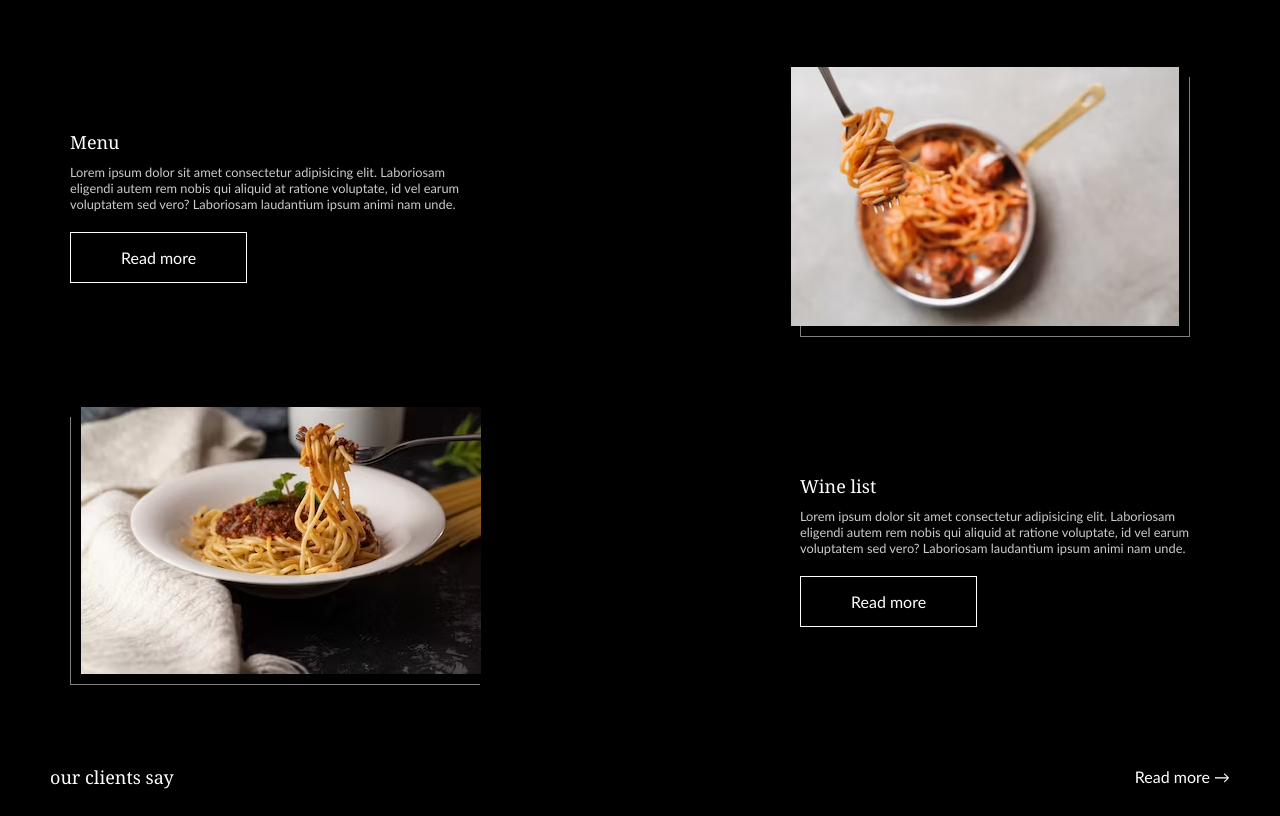
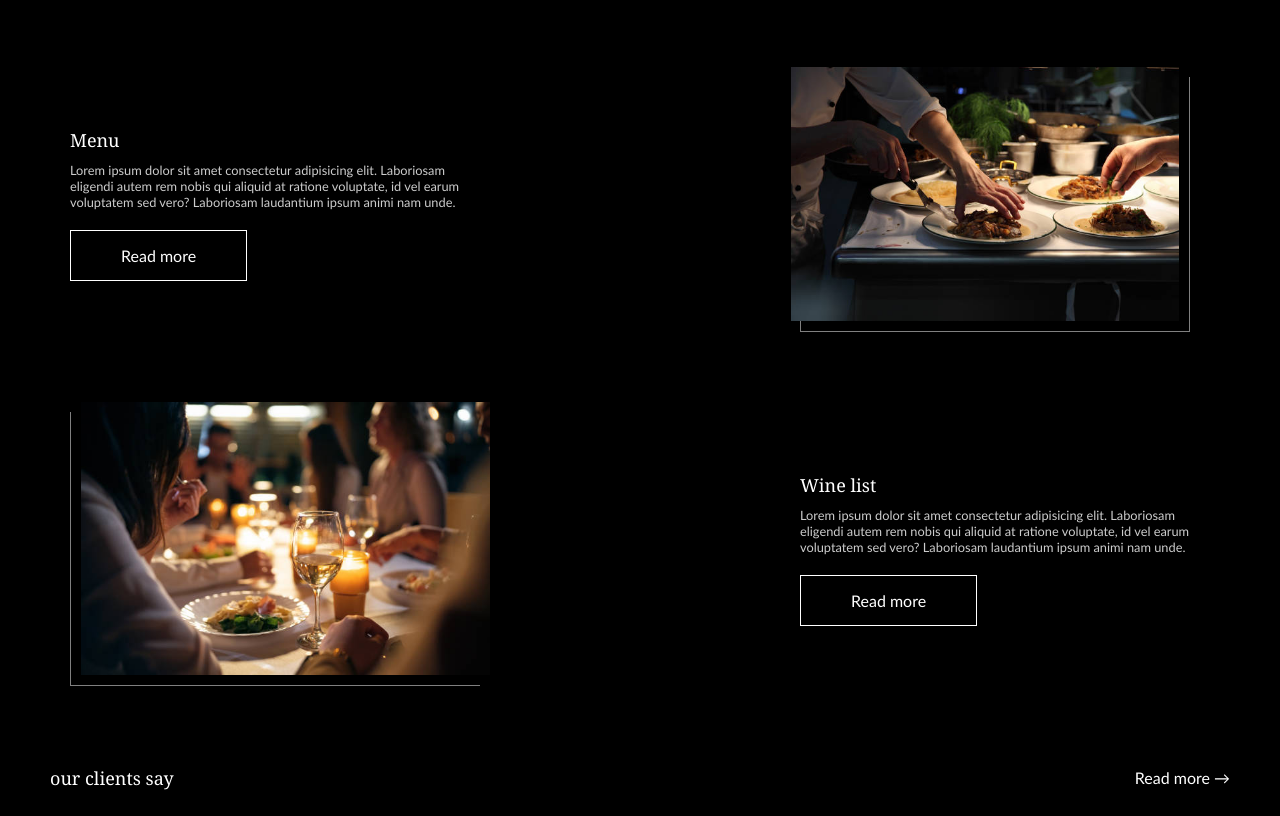
Before and after one commit to Mosesemeh/e-commerce, a plain HTML site: page index.html in a window 1280 px wide. Shown: the part 954-1770 px from the top of the page. Drawn offline with Linux system fonts and the light colour scheme.

Commit message:
initial commit

```diff
--- a/index.html
+++ b/index.html
@@ -30,7 +30,7 @@
         <div class="content">
             <h1>Lina's Pasta</h1>
             <h2>The best pasta in the town</h2>
-            <a href="" class="btn">Book a table</a>
+            <a href="" class="btn">Place your order</a>
         </div>
     </div>
         <div class="content-blocks">
@@ -46,7 +46,7 @@
             </div>
             <div class="content-block">
                     <div class="side-img">
-                            <img src="food/pasta88.avif" alt="cheers!">
+                            <img src="food/pastaBB.jpg" alt="cheers!">
                         </div>
                     <div class="texts">
                         <h2>Menu</h2>
@@ -56,7 +56,7 @@
                 </div>
                 <div class="content-block">
                         <div class="side-img">
-                                <img src="food/pasta44.avif" alt="cheers!">
+                                <img src="food/pastaC.jpg" alt="cheers!">
                             </div>
                         <div class="texts">
                             <h2>Wine list</h2>
--- a/pasta.css
+++ b/pasta.css
@@ -142,7 +142,6 @@ div.content-block{
         grid-template-columns: repeat(2, 1fr);
     }
 }
-
 div.content-block div.texts{
     padding: 0;
 }
```
